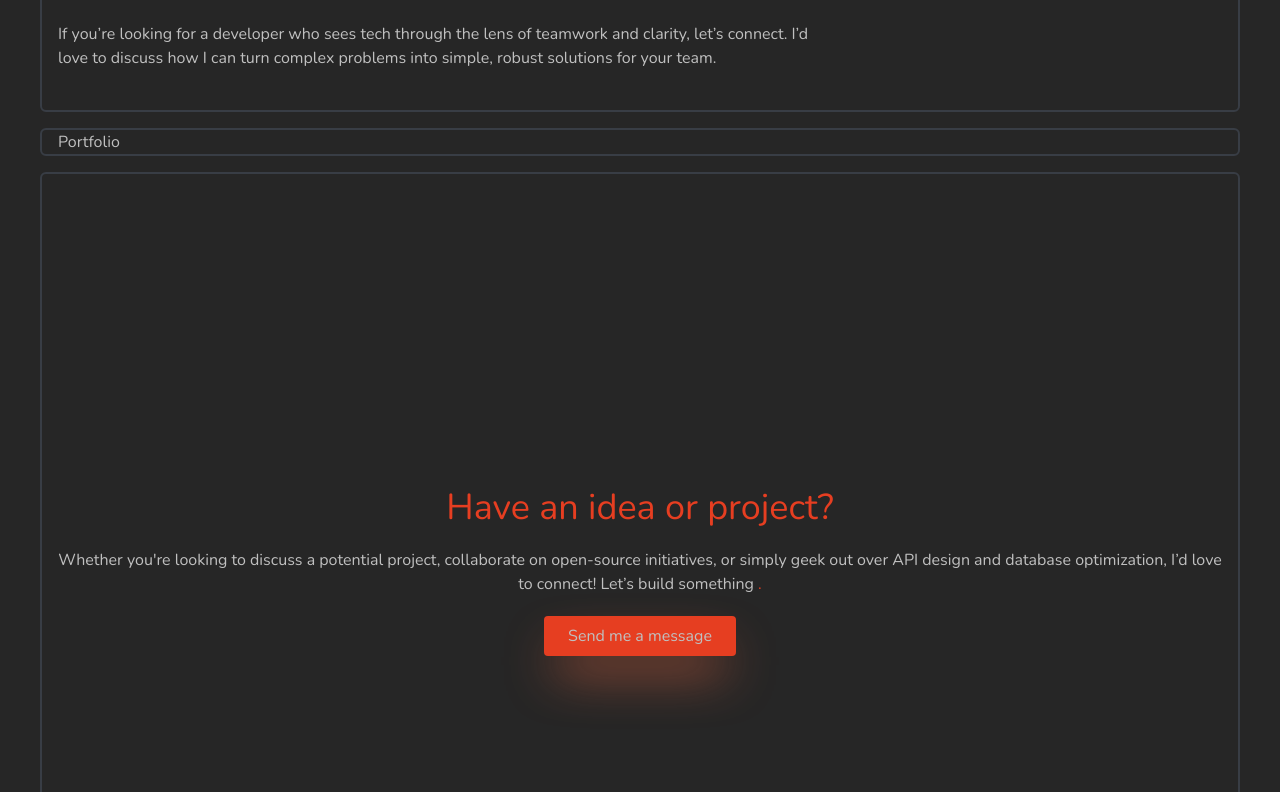
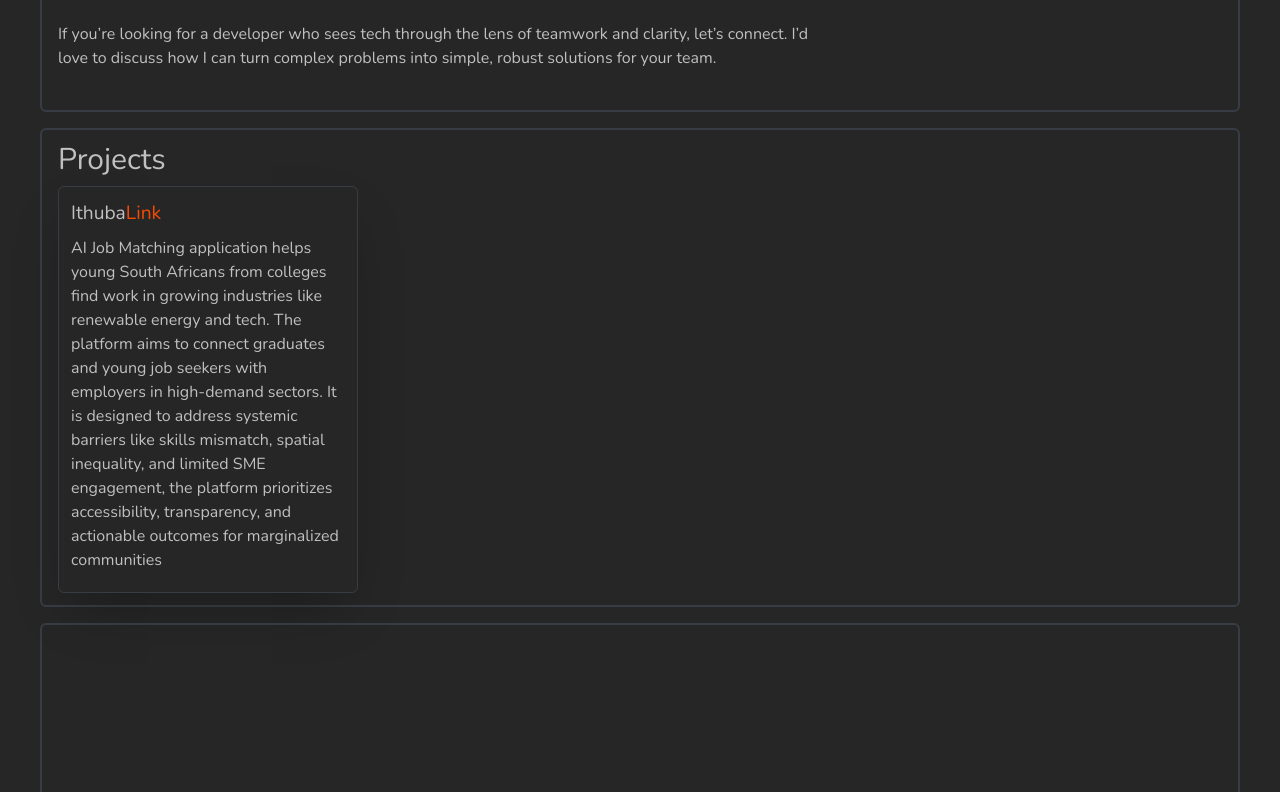
Before and after one commit to lsd1code/portfolio_site, a React (Vite) app: page / in a window 1280 px wide. Shown: the part 1148-1940 px from the top of the page. Built offline with nearby package versions, Linux system fonts and the light colour scheme.

Commit message:
FEAT: add links to my social media accounts

```diff
--- a/src/App.jsx
+++ b/src/App.jsx
@@ -23,10 +23,10 @@ function Footer() {
       </span>
       <span className="copyright">copyright &copy; {new Date().getFullYear()}</span>
       <span className="socials space-x-2">
-        <span><a href="#">twitter</a></span>
-        <span><a href="#">github</a></span>
-        <span><a href="#">linkedin</a></span>
-        <span><a href="#">mail</a></span>
+        <span><a target="_blank" href="#">twitter</a></span>
+        <span><a target="_blank" href="https://github.com/lsd1code">github</a></span>
+        <span><a target="_blank" href="https://www.linkedin.com/in/lesedi-thibile-2655b727b/?lipi=urn%3Ali%3Apage%3Ad_flagship3_feed%3BQrlqrPOvReiivg2TstEdtg%3D%3D">linkedin</a></span>
+        <span><a target="_blank" href="mailto:lesedi.xys11@gmail.com">mail</a></span>
       </span>
     </footer>
   )
--- a/src/components/Contact/Contact.jsx
+++ b/src/components/Contact/Contact.jsx
@@ -3,7 +3,9 @@ function Contact() {
     <div className="h-svh border-2 place-content-center text-center space-y-5 border-gray-600/50 rounded-md md:px-4" id="contact">
       <h2 className="text-[#E63E21] text-4xl">Have an idea or project?</h2>
       <p>Whether you're looking to discuss a potential project, collaborate on open-source initiatives, or simply geek out over API design and database optimization, I’d love to connect! Let’s build something <span className="text-[#E63E21]">.</span></p>
-      <button className="cursor-pointer bg-[#E63E21] rounded-sm px-6 py-2 shadow-2xl shadow-[#E4643F]">Send me a message</button>
+      <button className="cursor-pointer bg-[#E63E21] rounded-sm px-6 py-2 shadow-2xl shadow-[#E4643F]">
+        <a href="mailto:lesedi.xys11@gmail.com">Send me a message</a>
+      </button>
     </div>
   )
 }
--- a/src/components/Portfolio/Portfolio.jsx
+++ b/src/components/Portfolio/Portfolio.jsx
@@ -1,6 +1,23 @@
 function Portfolio() {
   return (
-    <div className="h-auto my-4 border-2 border-gray-600/50 rounded-md md:px-4" id="portfolio">Portfolio</div>
+    <div className="h-auto my-4 p-3 border-2 border-gray-600/50 rounded-md md:px-4 space-y-2" id="portfolio">
+      <h3 className="text-3xl">Projects</h3>
+      <Card/>
+    </div>
+  )
+}
+
+
+function Card() {
+  return (
+    <div className="border shadow-2xl p-3 border-gray-600/50 rounded-md w-[300px]">
+      <a href="https://docs.google.com/presentation/d/1vYc19xrm0LtTfeq8c6Z1pdq-APA1RD2sV0RDS9eOrOM/edit?slide=id.g34e8c2fdca2_0_0#slide=id.g34e8c2fdca2_0_0" target="_blank" className="cursor-pointer">
+        <p className="text-[1.2rem]">Ithuba<span className="text-orange-600">Link</span></p>
+        <p className="py-2">AI Job Matching application helps young South Africans from colleges find work in growing industries like renewable energy and tech. The platform aims to connect graduates and young job seekers with employers in high-demand sectors. It is designed to address systemic barriers like skills mismatch, spatial inequality, and limited SME  engagement, the platform prioritizes accessibility, transparency, and actionable outcomes for marginalized  communities
+        </p>
+        {/* <video src="https://drive.google.com/file/d/1i-4fCy6glMYb8IwcCz_Ghgut9URLL3dE/view">Video Presenation</video> */}
+      </a>
+    </div>
   )
 }
 
```
